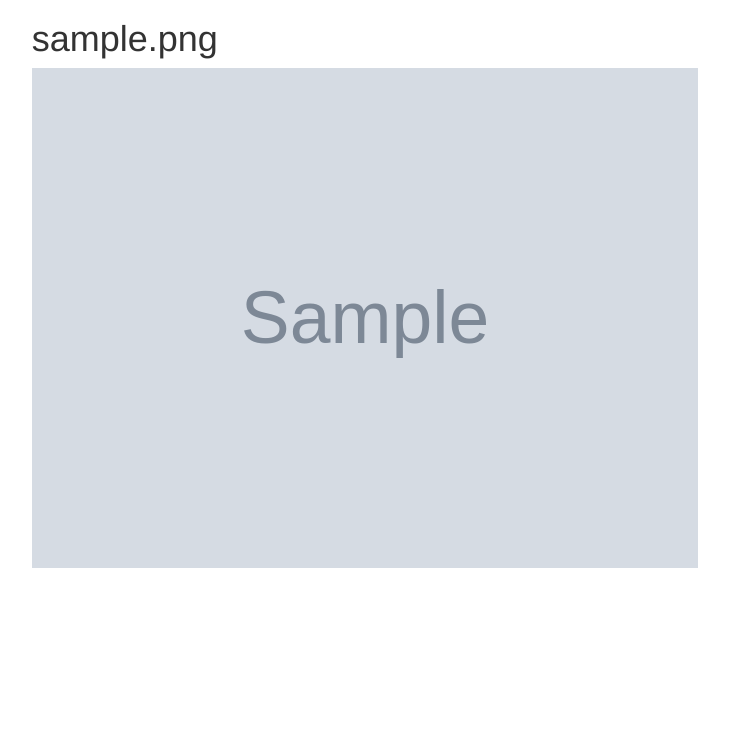
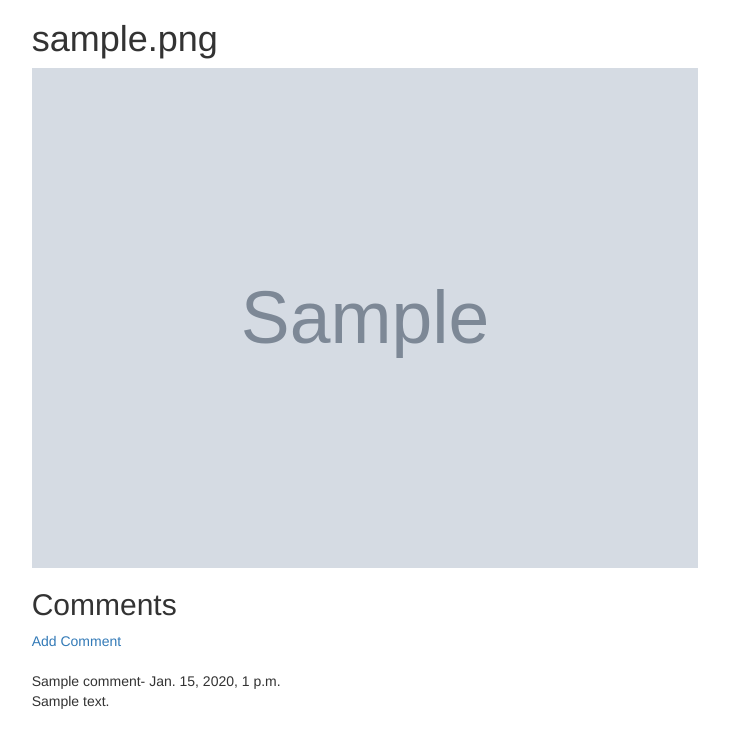
Before and after one commit to josphat-otieno/instagram, a Django app: page / in a window 1280 px wide. Shown: the part 71-800 px from the top of the page, without its empty margins (405-1134 px from the left). Run offline with Django 3.2, Linux system fonts and the light colour scheme; tables that the repository leaves empty hold one stand-in row (values such as "Sample post"); grey boxes marked "Sample" are stand-in pictures; some libraries are stand-ins or nearby versions.

Commit message:
add view function for adding comment

```diff
--- a/instagram/models.py
+++ b/instagram/models.py
@@ -1,3 +1,4 @@
+from collections import UserDict
 from django.db import models
 from django.db.models.deletion import CASCADE
 from django.db.models.fields import CharField, TextField
@@ -45,12 +46,13 @@
         return image
 
 class Comment(models.Model):
+    name = models.CharField(max_length=60, default='')
     comments = models.TextField()
     commented_at = models.DateTimeField(auto_now_add=True)
-    images = models.ForeignKey(Images, on_delete=CASCADE)
+    images = models.ForeignKey(Images, related_name = 'comments',on_delete=CASCADE)
 
     def __str__(self):
-        return self.comments
+        return '%s - %s' %(self.images.image_name, self.name)
 
     def save_comment(self):
         self.save()
--- a/instagram/templates/instagram/base.html
+++ b/instagram/templates/instagram/base.html
@@ -10,6 +10,7 @@
     {% else %}
     <title>Instagram Clone</title>
     {%endif%}
+    {% include 'navbar.html' %}
     {% block style %}
     {% bootstrap_css %}
 
--- a/instagram/templates/instagram/index.html
+++ b/instagram/templates/instagram/index.html
@@ -2,6 +2,7 @@
 
 {% block content %}
     <h1>{{name}}</h1>
+
     <div class="row">
         <div class="col-md-4">
 
@@ -10,6 +11,19 @@
             {% for image in images %}
             <h1>{{image.image_name}}</h1>
             <a href="{% url 'image_detail' image.id %}"><img src="{{image.image.url}}" alt="" style="height: 500px; width: 400;"></a>
+            <h2>Comments</h2>
+            {% if not image.comments.all %}
+                No comments Yet...
+             {% else %}
+             <a href="{% url 'add_comment' image.pk%}}">Add Comment</a>
+             <br><br>
+                {% for comment in image.comments.all %}
+                {{comment.name}}- {{comment.commented_at}}
+                <br>
+                {{comment.comments}}
+                {% endfor %}
+
+            {% endif %}
             {% endfor %}
         </div>
     </div>
--- a/instagram/urls.py
+++ b/instagram/urls.py
@@ -1,11 +1,13 @@
 from django.conf.urls import url
 from django.conf import settings
+from django.urls import path
 from django.conf.urls.static import static
 from . import views
-
+from .views import AddCommentView
 urlpatterns = [
     url(r'^$', views.index, name='index'),
     url(r'^image/(\d+)/$',views.image_detail,name ='image_detail'),
+    path('<int:pk>/', AddCommentView.as_view(), name ='add_comment'),
 
 ]
 if settings.DEBUG:
--- a/instagram/views.py
+++ b/instagram/views.py
@@ -1,12 +1,14 @@
-from django.shortcuts import render
-from django.http import HttpResponse, Http404
+from django.shortcuts import redirect, render
+from django.http import HttpResponse, Http404, HttpResponseRedirect
 from .models import Images, Profile, Comment
-
+from .forms import ImageForm
+from django.views import generic
 # Create your views here.
 def index(request):
     name = 'instagram app'
     images = Images.objects.all()
     comments = Comment.objects.all()
+
     return render(request, 'instagram/index.html', {"name":name, "images":images, "comments":comments})
 
 def image_detail(request, image_id):
@@ -15,4 +17,9 @@
     except Images.DoesNotExist:
         raise Http404()
 
-    return render(request,"instagram/image.html", {"image":image})
+    return render(request,"instagram/image.html", {"image":image,})
+
+class AddCommentView(generic.CreateView):
+    model =Comment
+    template_name = 'add_comment.html'
+    fields = '__all__'
```
Also changed, not shown: instagram/forms.py (added, +7 -0 lines), instagram/templates/instagram/add_comment.html (added, +13 -0 lines), instagram/migrations/0004_auto_20210711_1902.py (added), instagram/templates/instagram/update_image.html (added), instagram/templates/navbar.html (added), media/images/IMG_20200724_150703_2.jpg (added).
